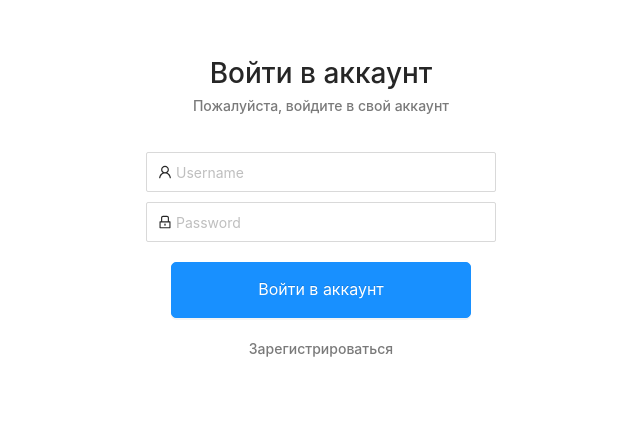
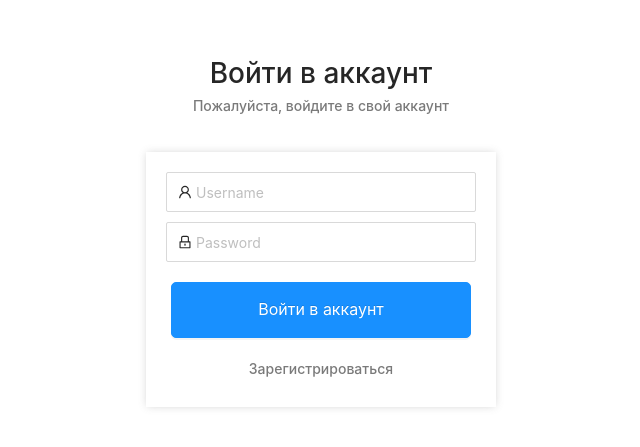
Before and after one commit to Cryfear/react-chat, a React (Create React App) app: page / in a window 1280 px wide. Shown: the part 149-596 px from the top of the page, without its empty margins (319-959 px from the left). Built offline with nearby package versions, Linux system fonts and the light colour scheme.

Commit message:
mini refactoring

```diff
--- a/package.json
+++ b/package.json
@@ -10,6 +10,7 @@
     "@types/react-router-dom": "^5.1.5",
     "antd": "^4.2.4",
     "classnames": "^2.2.6",
+    "date-fns": "^2.14.0",
     "node": "^14.2.0",
     "node-sass": "^4.14.1",
     "react": "^16.13.1",
--- a/src/components/Button/TypicalButton.tsx
+++ b/src/components/Button/TypicalButton.tsx
@@ -4,8 +4,8 @@ import "./Button.scss";
 import classNames from "classnames";
 
 interface ButtonProps {
-  children: string;
-  classes: string;
+  children: React.ReactNode;
+  classes?: string;
 }
 
 const TypicalButton = (props: ButtonProps) => (
--- a/src/pages/Auth/Auth.scss
+++ b/src/pages/Auth/Auth.scss
@@ -9,6 +9,13 @@
 
   .auth__mainTitle {
     margin-bottom: 0;
+  }
+
+  .auth__wrapper {
+    -webkit-box-shadow: 0px 0px 8px -1px rgba(105, 105, 105, 0.3);
+    -moz-box-shadow: 0px 0px 8px -1px rgba(105, 105, 105, 0.3);
+    box-shadow: 0px 0px 8px -1px rgba(105, 105, 105, 0.3);
+    padding: 20px;
   }
 
   .auth__loginTitle {
--- a/src/pages/Auth/Login/Login.tsx
+++ b/src/pages/Auth/Login/Login.tsx
@@ -8,11 +8,16 @@ const Login = () => {
     <div className="login__wrapper">
       <h1 className="auth__mainTitle">Войти в аккаунт</h1>
       <h4 className="auth__loginTitle">Пожалуйста, войдите в свой аккаунт</h4>
-      <LoginForm />
-      <TypicalButton classes="auth__button-active" children="Войти в аккаунт" />
-      <h4 className="auth__registrationTitle">
-        <Link to="registration">Зарегистрироваться</Link>
-      </h4>
+      <div className="auth__wrapper">
+        <LoginForm />
+        <TypicalButton
+          classes="auth__button-active"
+          children="Войти в аккаунт"
+        />
+        <h4 className="auth__registrationTitle">
+          <Link to="registration">Зарегистрироваться</Link>
+        </h4>
+      </div>
     </div>
   );
 };
--- a/src/pages/Auth/Registration/RegistationSucces.tsx
+++ b/src/pages/Auth/Registration/RegistationSucces.tsx
@@ -8,9 +8,10 @@ const RegistrationSucces = () => {
       <h4 className="auth__loginTitle">
         Для входа в чат, вам нужно зарегестрироваться
       </h4>
+      <div className="auth__wrapper">
         <ExclamationCircleOutlined
           style={{
-          color: "blue",
+            color: "#1890FF",
             fontSize: "40px",
             marginTop: "60px",
             marginBottom: "30px",
@@ -21,6 +22,7 @@ const RegistrationSucces = () => {
           На вашу почту отправлено письмо с ссылкой на подтверждение аккаунта
         </h4>
       </div>
+    </div>
   );
 };
 
--- a/src/pages/Auth/Registration/Registration.tsx
+++ b/src/pages/Auth/Registration/Registration.tsx
@@ -12,6 +12,7 @@ const Registration = () => {
       <h4 className="auth__loginTitle">
         Для входа в чат, вам нужно зарегистрироваться
       </h4>
+      <div className="auth__wrapper">
         <RegistrationForm />
         <TypicalButton
           classes="auth__button-active"
@@ -21,6 +22,7 @@ const Registration = () => {
           <Link to="/">Войти в аккаунт</Link>
         </h4>
       </div>
+    </div>
   ) : (
     <RegistrationSucces />
   );
--- a/src/pages/Auth/Registration/RegistrationForm.tsx
+++ b/src/pages/Auth/Registration/RegistrationForm.tsx
@@ -2,7 +2,7 @@ import React from "react";
 import { Form, Input } from "antd";
 import { UserOutlined, LockOutlined, MailOutlined } from "@ant-design/icons";
 
-const RegistrationForm: React.FC = (props) => {
+const RegistrationForm = () => {
   return (
     <Form name="normal_login">
       <Form.Item name="username" className="form__username">
```
Also changed, not shown: src/components/Button/Button.scss (line endings or trailing spaces), 1 other file (tests, documents, lock files or other folders). Lines whose indentation alone changed are shown as unchanged.
